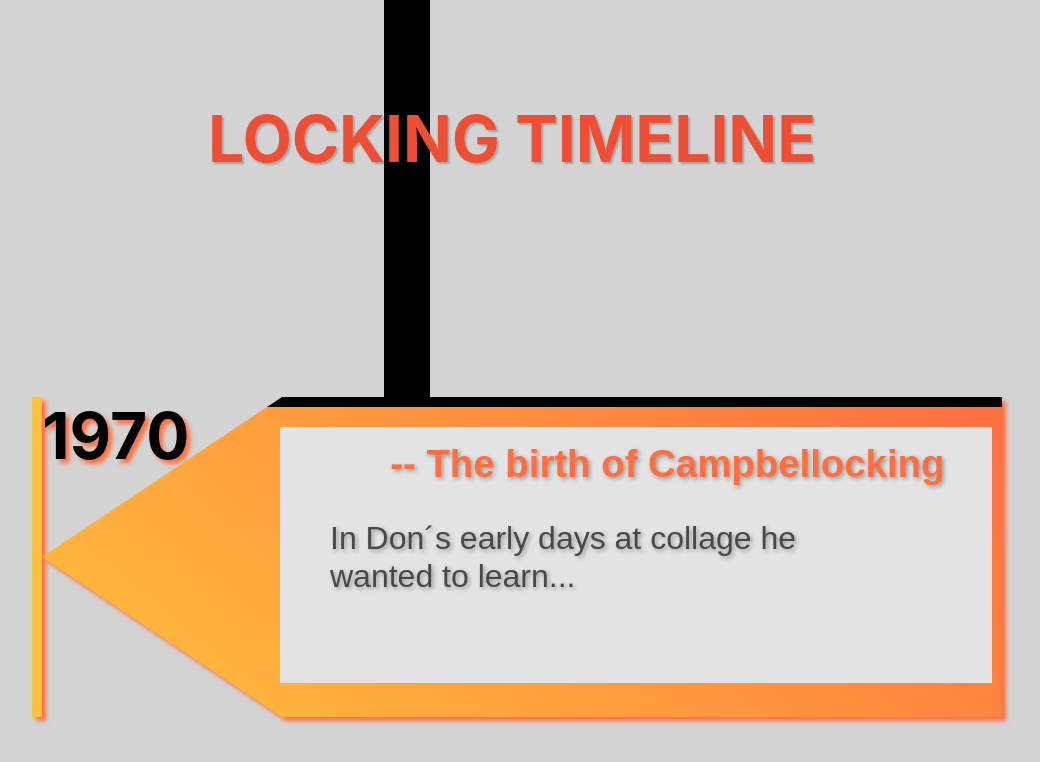
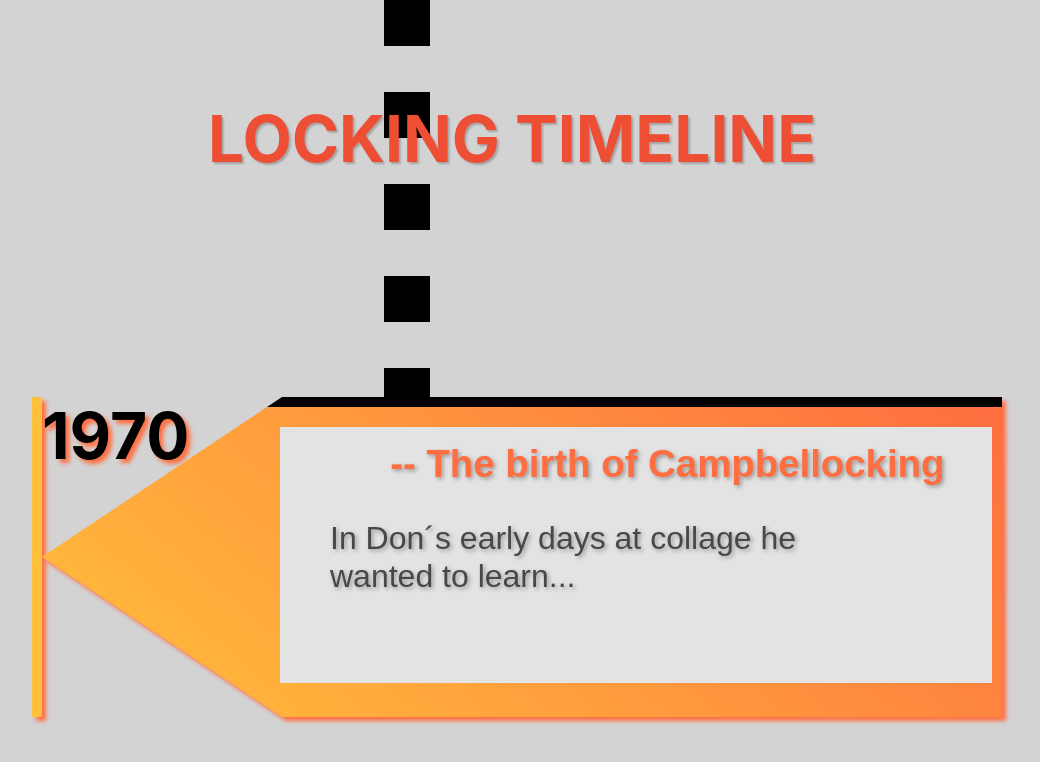
Before and after one commit to robonexx/lockingtimeline, a Next.js app: page /timeline in a window 1280 px wide. Shown: the top 762 px of the page, without its empty margins (128-1168 px from the left). Built offline with nearby package versions, Linux system fonts and the light colour scheme.

Commit message:
trying to figure this out

```diff
--- a/pages/timeline.js
+++ b/pages/timeline.js
@@ -10,16 +10,19 @@ import styles from '../styles/Timeline.module.scss';
 const years = [
   {
     year: 1970,
+    num: 1,
     title: 'The birth of Campbellocking',
     desc: 'In Don´s early days at collage he wanted to learn... ',
   },
   {
     year: 1971,
+    num: 2,
     title: 'title',
     desc: 'Locking spread, the Campbellockers, Other groups around the area started doin shows, Gogo brother, 33 rpm, Wattswriters lorem lorem lorem',
   },
   {
     year: 1972,
+    num: 3,
     title: 'title',
     desc: 'The lockers performed',
   },
@@ -104,44 +107,72 @@ export default function timeline() {
     <motion.div className={styles.timeline}>
       <h1 className={styles.timeline_heading}>LOCKING TIMELINE</h1>
 
-          {years.map(({ year, desc, title }) => (
-              <>
-          <SvgLine />
-        <div key={year}>
-          <Card year={year} desc={desc} title={title}></Card>
-        </div>
-              </>
+      {years.map(({ year, desc, title, num }) => (
+        <>
+          <SvgLine key={num} />
+          <div key={year}>
+            <Card year={year} desc={desc} title={title}></Card>
+          </div>
+        </>
       ))}
     </motion.div>
   );
 }
 
-const SvgLine = () => {
-  const [visible, setVisible] = useState(true);
+const SvgLine = ({ num }) => {
+  const [count, setCount] = useState(1);
 
-  let lineHeight = 1000;
+  const control = useAnimation();
+  const [ref, inView] = useInView();
 
-  const transition = {
-    duration: 2,
-    ease: 'easeInOut',
+  useEffect(() => {
+    if (inView) {
+      control.start('visible');
+
+      setCount(count + 10);
+    } else {
+      control.start('hidden');
+      setCount(count - 10);
+    }
+  }, [control, inView]);
+
+  const lineVariants = {
+    hidden: { opacity: 0 },
+    visible: {
+      opacity: 1,
+      transition: { duration: 0.6 },
+    },
   };
 
-  const animateIn = {
-    pathLength: 1,
-    pathOffset: -1,
-  };
-  const animateOut = {
-    pathLength: 1,
-    pathOffset: 0,
+  const svgVariants = {
+    hidden: { pathLength: 1, pathOffset: -1 },
+    visible: {
+      pathLength: 1,
+      pathOffset: 0,
+      transition: {
+        duration: 2,
+        ease: 'easeInOut',
+      },
+    },
   };
 
   return (
-    <motion.div className={styles.line}>
+    <motion.div
+      className={styles.line}
+
+      variants={lineVariants}
+      initial='hidden'
+      animate={control}
+    >
+      {num}
       <motion.svg
         fill='none'
         stroke='currentColor'
-        viewBox='0 0 1 11'
-        xmlns='http://www.w3.org/2000/svg'
+        viewBox={`0 0 1 ${10 * count}`}
+              ref={ref}
+              variants={svgVariants}
+              initial='hidden'
+              animate={control}
         /* onTap={() => {
           setVisible((val) => !val);
         }} */
@@ -149,9 +180,7 @@ const SvgLine = () => {
         <motion.line
           strokeWidth={5}
           stroke='black'
-          initial={animateIn}
-          animate={animateOut}
-          transition={transition}
+
           x1='0'
           y1='0'
           x2='0'
--- a/styles/Timeline.module.scss
+++ b/styles/Timeline.module.scss
@@ -95,7 +95,6 @@
         top: 0;
         left: 40%;
         width:200px;
-        height: 100vh;
         z-index: 1;
 
         svg {
```
